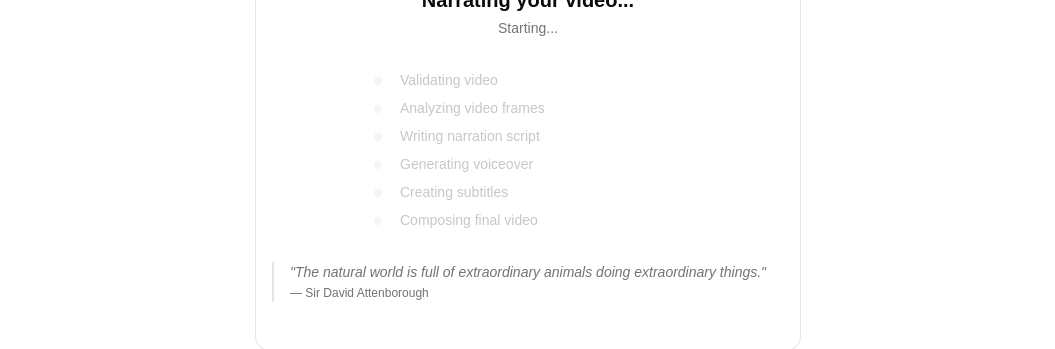
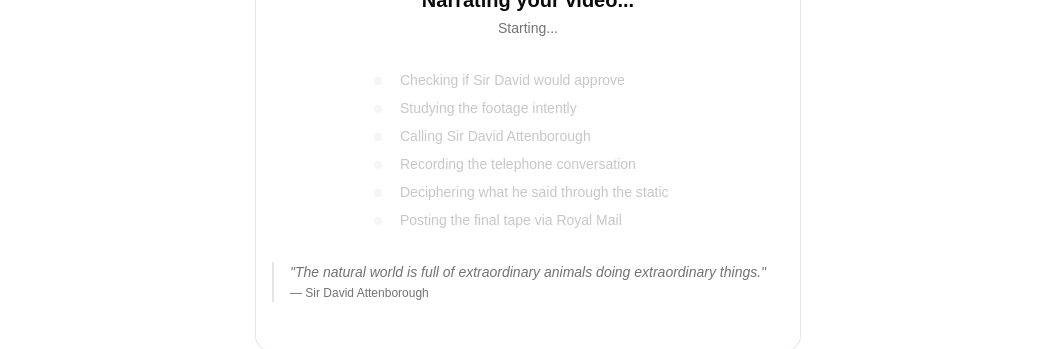
Before and after one commit to vinkamath/attenborofy, a React (Vite) app in the folder frontend/: page /processing/1 in a window 1280 px wide. Shown: the part 271-620 px from the top of the page, without its empty margins (112-1167 px from the left). Built offline with nearby package versions, Linux system fonts and the light colour scheme; no server answers.

Commit message:
Updated text.

```diff
--- a/frontend/src/components/Processing.tsx
+++ b/frontend/src/components/Processing.tsx
@@ -13,12 +13,12 @@
 ];
 
 const STEPS = [
-  { key: "Validating", label: "Validating video" },
-  { key: "Analyzing", label: "Analyzing video frames" },
-  { key: "Writing", label: "Writing narration script" },
-  { key: "Generating", label: "Generating voiceover" },
-  { key: "Creating", label: "Creating subtitles" },
-  { key: "Composing", label: "Composing final video" },
+  { key: "Validating", label: "Checking if Sir David would approve" },
+  { key: "Analyzing", label: "Studying the footage intently" },
+  { key: "Writing", label: "Calling Sir David Attenborough" },
+  { key: "Generating", label: "Recording the telephone conversation" },
+  { key: "Creating", label: "Deciphering what he said through the static" },
+  { key: "Composing", label: "Posting the final tape via Royal Mail" },
 ];
 
 function getStepIndex(progress: string): number {
--- a/frontend/src/components/VideoUpload.tsx
+++ b/frontend/src/components/VideoUpload.tsx
@@ -210,8 +210,8 @@
                 rows={3}
               />
               <p className="text-xs text-muted-foreground">
-                Help the narrator understand what's happening. Names, locations,
-                backstory — anything that adds flavor.
+                 Add names, locations or a
+                backstory — anything that adds flavor to the narration.
               </p>
             </div>
 
```
